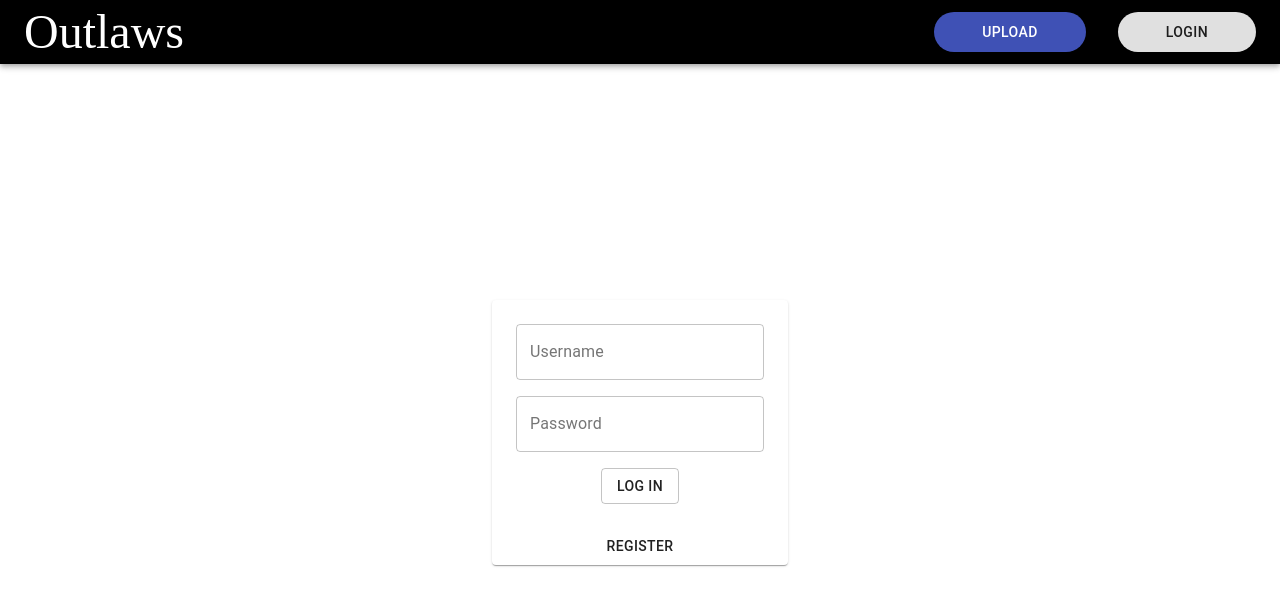
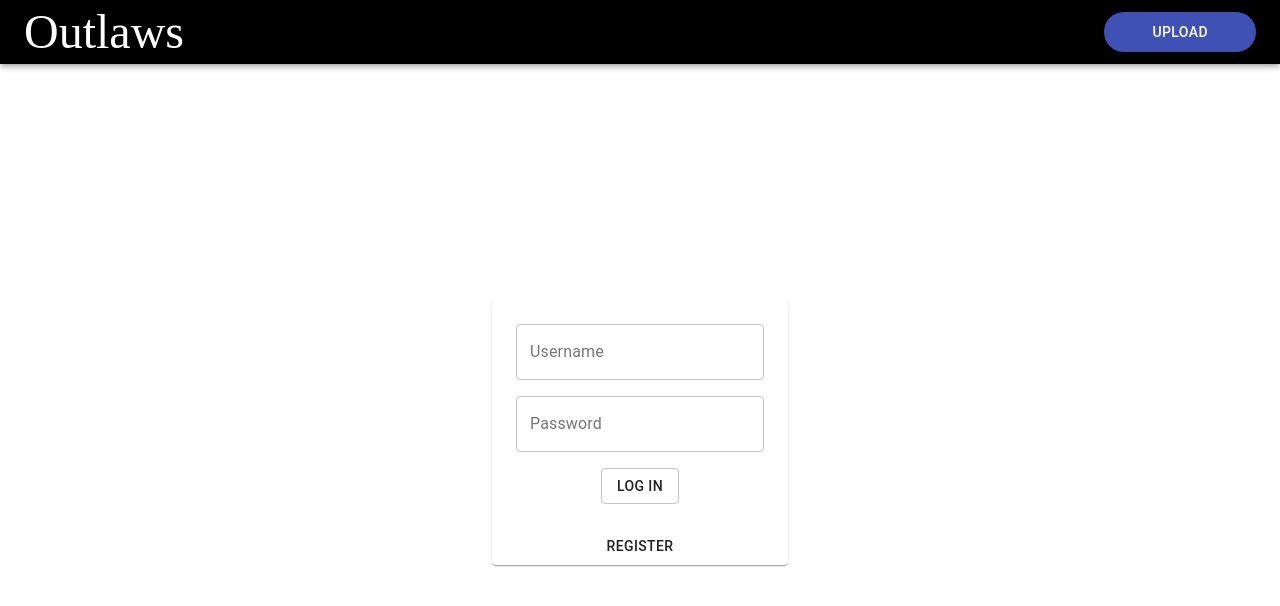
Before and after one commit to szoty95/lawless-sb, a React (Create React App) app in the folder lawless/lawless-frontend/: page /login in a window 1280 px wide. Shown: the top 606 px of the page. Built offline with nearby package versions, Linux system fonts and the light colour scheme.

Commit message:
Add upload dialog to header

```diff
--- a/lawless/lawless-frontend/src/components/Header.tsx
+++ b/lawless/lawless-frontend/src/components/Header.tsx
@@ -2,6 +2,7 @@ import { AppBar, Box, Button, Toolbar, Typography } from "@material-ui/core";
 import React from "react";
 import { makeStyles } from "@material-ui/core/styles";
 import { useHistory } from "react-router";
+import UploadCaffDialog from "./UploadCaffDialog";
 
 const useStyles = makeStyles({
   root: {
@@ -14,11 +15,10 @@ const useStyles = makeStyles({
   },
 
   button: {
-    padding: '8px 48px',
+    padding: "8px 48px",
     borderRadius: 32,
     marginLeft: 32,
   },
-
 });
 
 const Header: React.FC = () => {
@@ -28,7 +28,12 @@ const Header: React.FC = () => {
   return (
     <AppBar className={styles.root} position="static">
       <Toolbar>
-        <Box display="flex" justifyContent="space-between" flex={1} alignItems="center">
+        <Box
+          display="flex"
+          justifyContent="space-between"
+          flex={1}
+          alignItems="center"
+        >
           <Typography
             onClick={() => history.push("/caffs")}
             className={styles.logo}
@@ -37,8 +42,7 @@ const Header: React.FC = () => {
             Outlaws
           </Typography>
           <Box display="flex">
-            <Button className={styles.button} variant="contained" color="primary">Upload</Button>
-            <Button className={styles.button} variant="contained"> Login</Button>
+            <UploadCaffDialog />
           </Box>
         </Box>
       </Toolbar>
--- a/lawless/lawless-frontend/src/components/UploadCaffDialog.tsx
+++ b/lawless/lawless-frontend/src/components/UploadCaffDialog.tsx
@@ -27,6 +27,12 @@ const useStyles = makeStyles({
   error: {
     color: "red",
     fontWeight: 500,
+  },
+
+  button: {
+    padding: "8px 48px",
+    borderRadius: 32,
+    marginLeft: 32,
   },
 });
 
@@ -92,7 +98,14 @@ const UploadCaffDialog: React.FC = () => {
 
   return (
     <>
-      <Button onClick={() => setOpen(true)}>Add</Button>
+      <Button
+        className={classes.button}
+        variant="contained"
+        color="primary"
+        onClick={() => setOpen(true)}
+      >
+        Upload
+      </Button>
       <Dialog
         open={open}
         className={classes.dialog}
```
